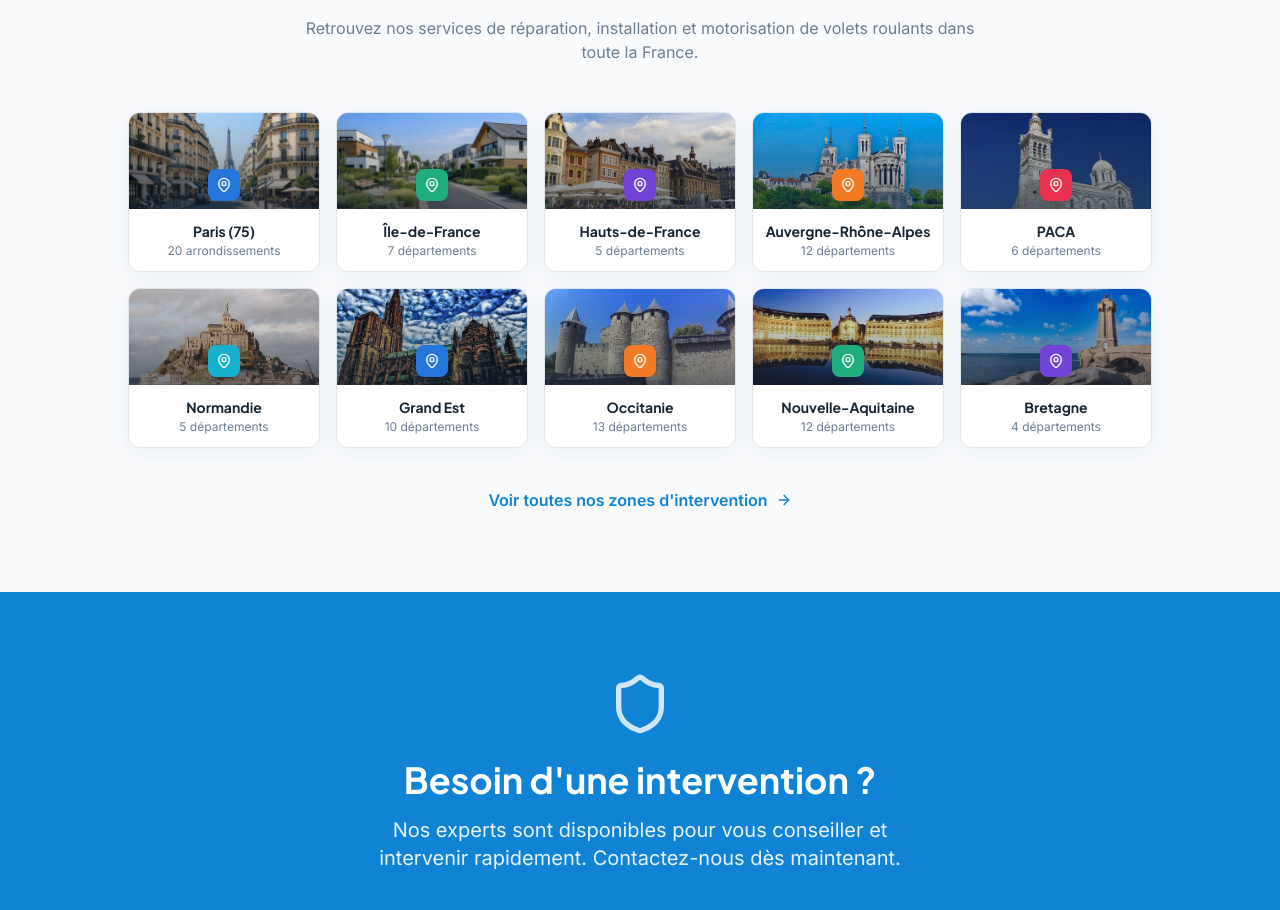
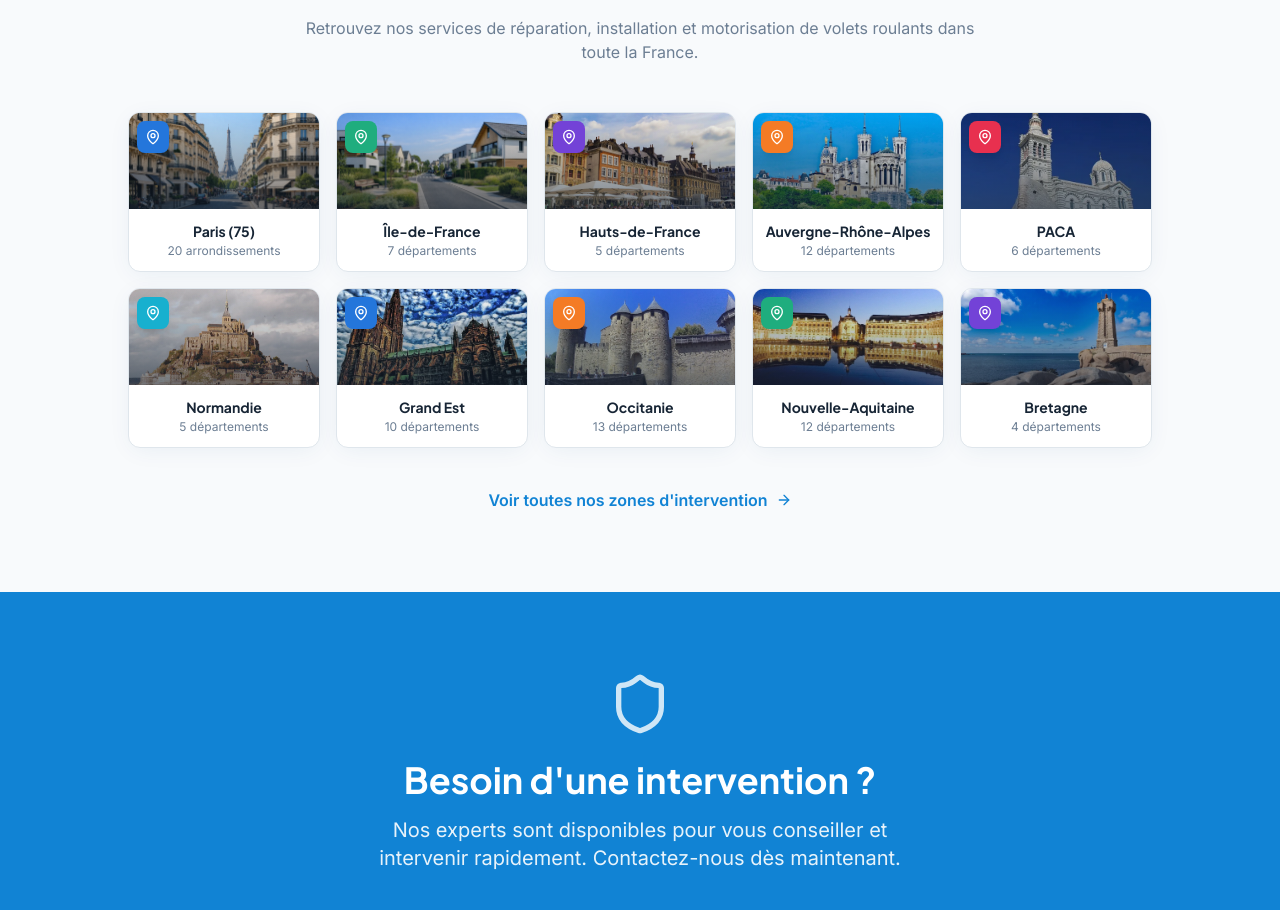
Before and after one commit to hamidaminerhtaissiselectra-create/my-github-creation-16626966, a React (Vite) app: page /blog in a window 1280 px wide. Shown: the part 7700-8610 px from the top of the page. Built offline with nearby package versions, Linux system fonts and the light colour scheme; the HTML template or start-up script is replaced by a standard one.

Commit message:
Ajout badge MapPin sur image
Co-authored-by: hamidaminerhtaissiselectra-create <245597083+hamidaminerhtaissiselectra-create@users.noreply.github.com>

```diff
--- a/src/pages/Blog.tsx
+++ b/src/pages/Blog.tsx
@@ -411,7 +411,7 @@ const BlogPage = () => {
                   <div className="h-24 overflow-hidden relative">
                     <img src={r.img} alt={`Intervention volets roulants ${r.name}`} className="w-full h-full object-cover group-hover:scale-110 transition-transform duration-700" loading="lazy" />
                     <div className="absolute inset-0 bg-gradient-to-t from-foreground/60 to-transparent" />
-                    <div className={`absolute bottom-2 left-1/2 -translate-x-1/2 w-8 h-8 rounded-lg bg-${r.color} flex items-center justify-center shadow-lg`}>
+                    <div className={`absolute top-2 left-2 w-8 h-8 rounded-lg bg-${r.color} flex items-center justify-center shadow-lg`}>
                       <MapPin className="h-4 w-4 text-white" />
                     </div>
                   </div>
```
